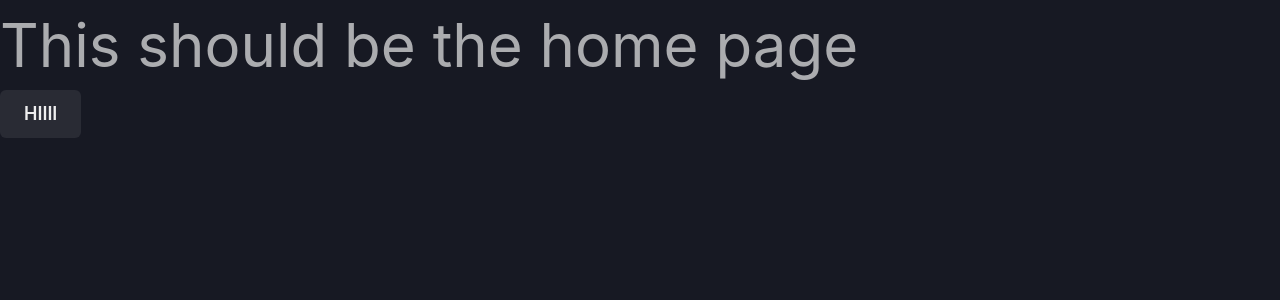
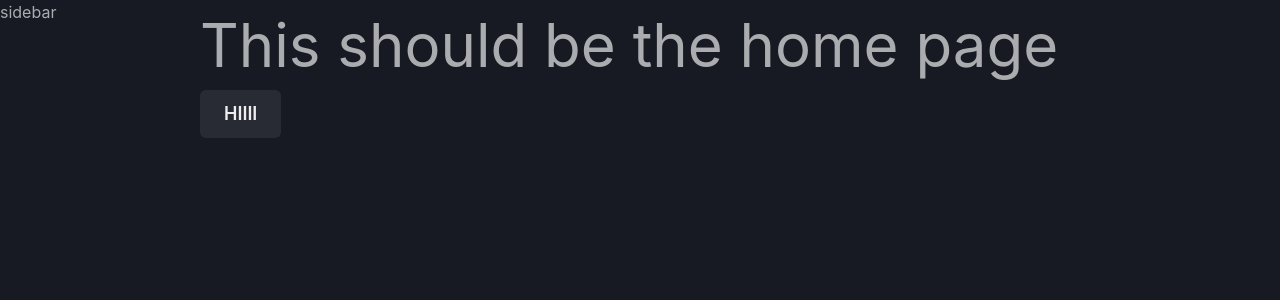
Before and after one commit to Fenix900/CampusGram, a React (Create React App) app in the folder project-app/: page /home in a window 1280 px wide. Shown: the top 300 px of the page. Built offline with nearby package versions, Linux system fonts and the light colour scheme.

Commit message:
Added the start of a sidebar
Now we have a sidebar for the home page, it doesn't work for now but the placement of it. It is shown at all time except on the login page.

```diff
--- a/project-app/src/App.js
+++ b/project-app/src/App.js
@@ -4,15 +4,16 @@
 import { Button } from '@chakra-ui/react';
 import { Route, Routes } from 'react-router-dom';
 import Home from './Components/Home/Home';
+import PageLayout from './Components/Sidebar/PageLayout';
 
 function App() {
   return (
-    <div>
+    <PageLayout>
       <Routes>
         <Route path='/' element={<Login_Signup/>} />
         <Route path='/home' element={<Home/>} />
       </Routes>
-    </div>
+    </PageLayout>
   );
 }
 
--- a/project-app/src/Components/Home/Home.jsx
+++ b/project-app/src/Components/Home/Home.jsx
@@ -1,5 +1,6 @@
 import React from 'react'
 import { Button, Text } from '@chakra-ui/react' //Just for testing the text
+import PageLayout from '../Sidebar/PageLayout'
 
 
 export default function Home() {
--- /dev/null
+++ b/project-app/src/Components/Sidebar/PageLayout.jsx
@@ -0,0 +1,24 @@
+import { Box, Flex } from '@chakra-ui/react'
+import React from 'react'
+import { useLocation } from 'react-router-dom'
+import Sidebar from './Sidebar';
+
+const PageLayout = ({children}) => {
+     const {pathname} = useLocation();
+  return (
+    <Flex>
+        {/*This side is for the side bar (LEFT) */}
+        {pathname !== '/' ? (
+        <Box w={{base:"70px", md:"200px"}}>
+            <Sidebar/>
+        </Box>
+        ): null}
+        {/*This side is for the page (RIGHT) */}
+        <Box  flex={1} w={{base:"calc(100%-70px)", md:"calc(100%-200px)"}}>
+            {children}
+        </Box>
+    </Flex>
+    )
+}
+
+export default PageLayout
--- /dev/null
+++ b/project-app/src/Components/Sidebar/Sidebar.jsx
@@ -0,0 +1,12 @@
+import React from 'react'
+
+//This is the side bar that is being imported to the layout
+const Sidebar = () => {
+    return (
+    <div>
+        sidebar
+    </div>
+    )
+}
+
+export default Sidebar
```
